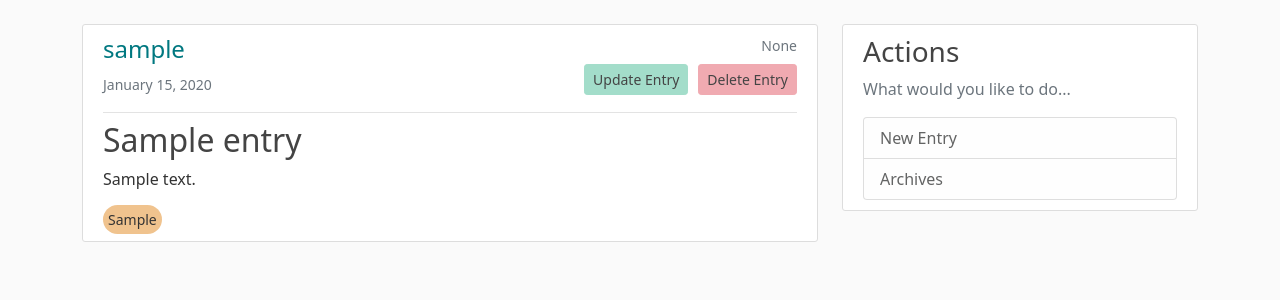
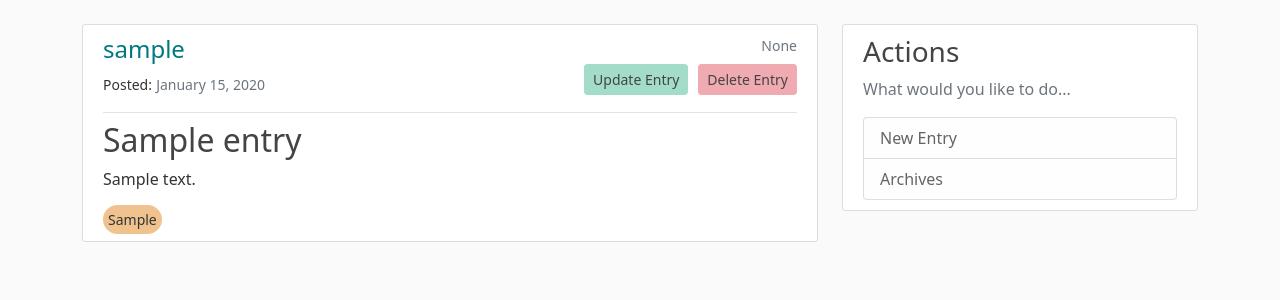
Before and after one commit to Steph-diaz/CKR_knowledge_Repository, a Django app: page /entry/1/ in a window 1280 px wide. Shown: the part 56-356 px from the top of the page. Run offline with Django 4.2, Linux system fonts and the light colour scheme; a user stored in the database is signed in; tables that the repository leaves empty hold one stand-in row (values such as "Sample post"); parts of the project's set-up code (start-up, migrations or seed data) failed here and were passed over; some libraries are stand-ins or nearby versions.

Commit message:
display posted and updated dates in posts

```diff
--- a/ckr_knowledge_repository/ckr_knowledge_repository/templates/Entry/detail_page.html
+++ b/ckr_knowledge_repository/ckr_knowledge_repository/templates/Entry/detail_page.html
@@ -9,8 +9,27 @@
           <div class="">
             <h4 class="mr-3 d-flex flex-row align-items-center" style="color: #007880;"
                 href="#">{{ entry.author }}</h4>
-            <small class="text-muted  align-items-end">
-              {{ entry.date|date:'F d, Y' }}</small>
+            {% if entry.date|date:'F d, Y' == entry.updated|date:'F d, Y' %}
+              <div>
+                <small class="align-items-end font-weight-bold font-italic">
+                  Posted:</small>
+                <small class="text-muted  align-items-end" style="margin-right: 5px">
+                {{ entry.date|date:'F d, Y' }}</small>
+              </div>
+            {% elif entry.date|date:'F d, Y' != entry.updated|date:'F d, Y' %}
+              <div>
+                <small class="align-items-end font-weight-bold font-italic">
+                  Posted:</small>
+                <small class="text-muted  align-items-end" style="margin-right: 5px">
+                {{ entry.date|date:'F d, Y' }}</small>
+  {#              separator between dates#}
+                <small>|</small>
+                <small class="align-items-end font-weight-bold font-italic"
+                       style="margin-left: 5px"> Updated:</small>
+                <small class="text-muted  align-items-end">
+                {{ entry.updated|date:'F d, Y' }}</small>
+              </div>
+            {% endif %}
           </div>
           <div>
             <small class="text-muted d-flex flex-row justify-content-end">{{ entry.type }}</small>
```
